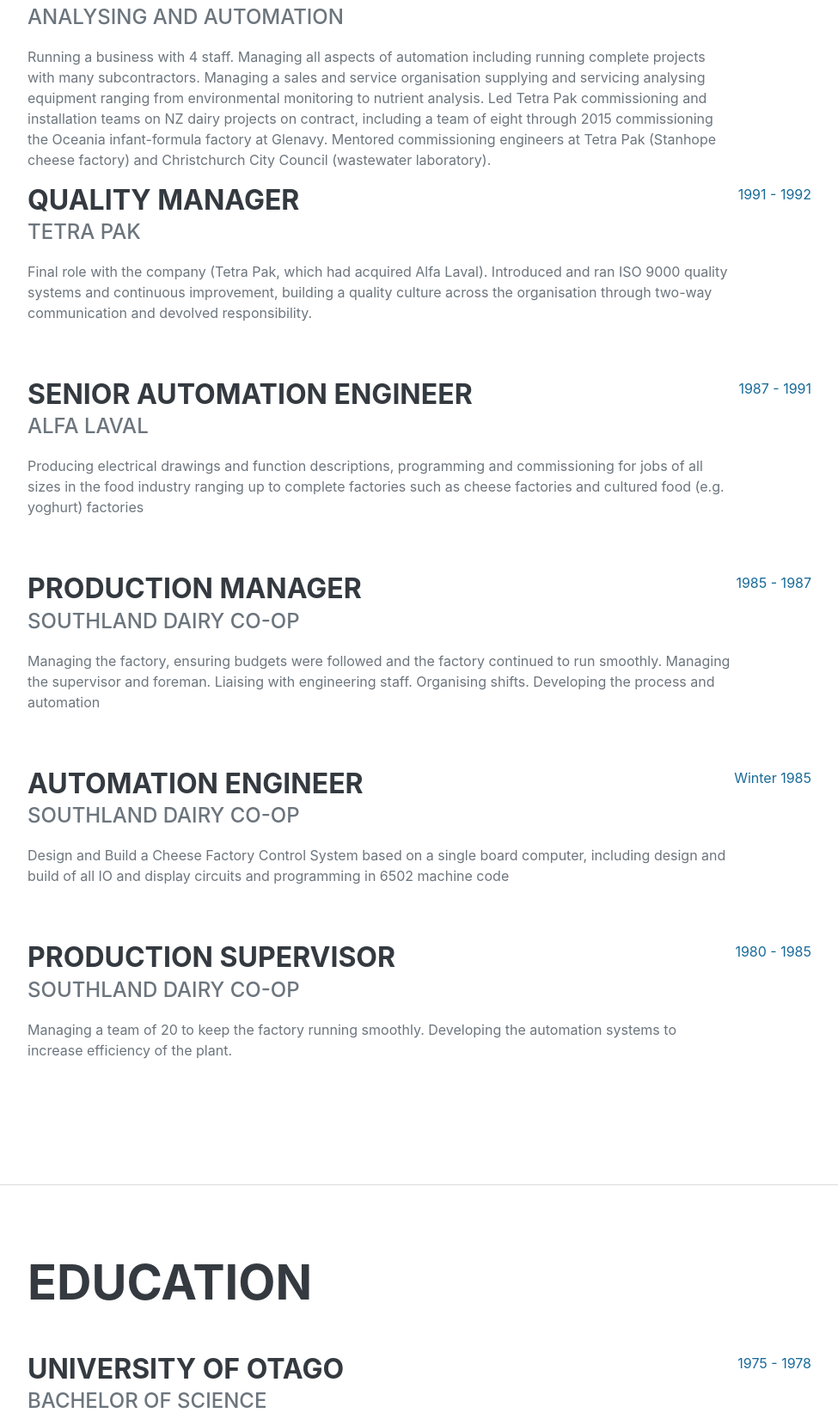
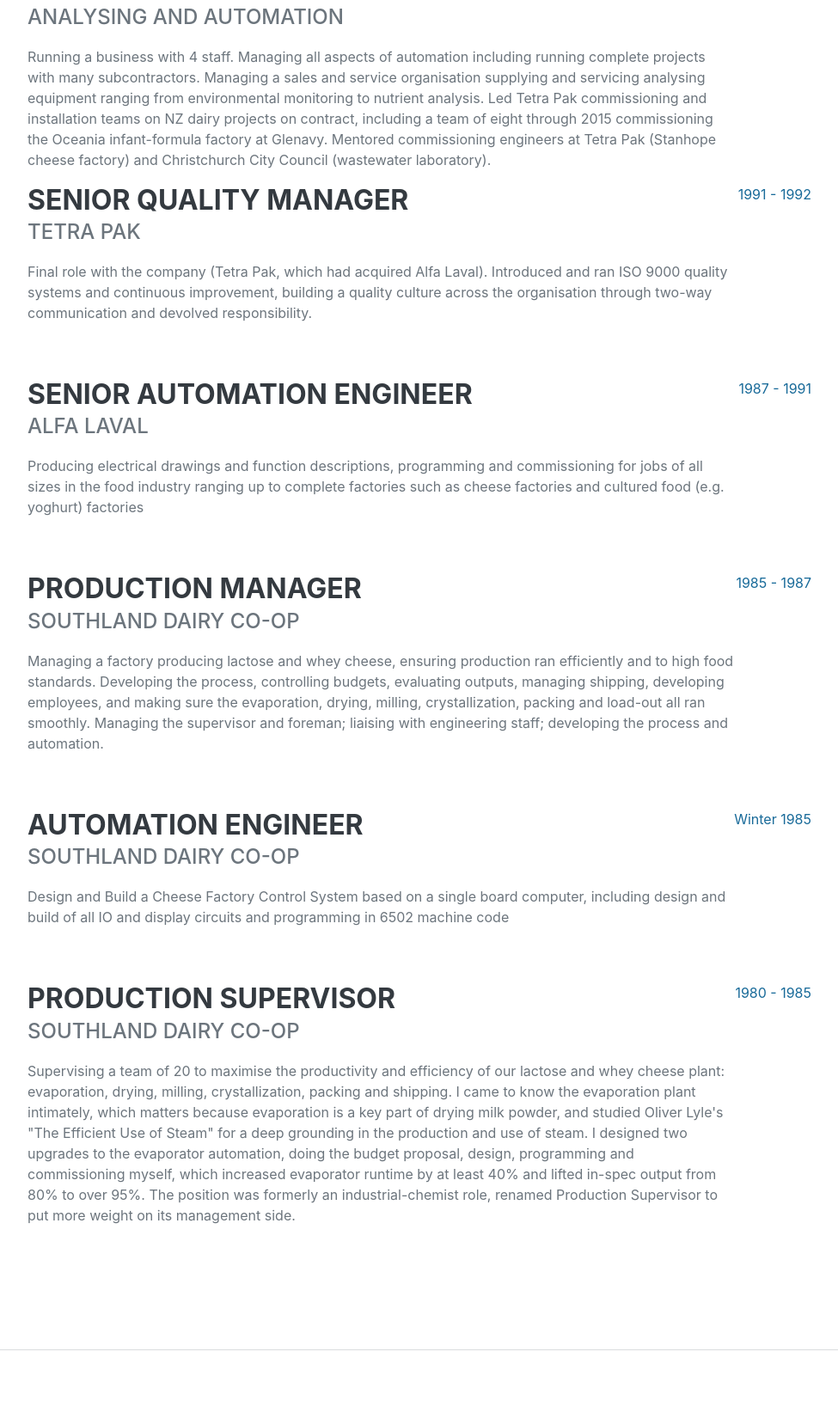
Before and after one commit to SYM-1/django-resume, a Django app: page / in a window 1280 px wide. Shown: the part 1033-2684 px from the top of the page at 86% size, without its empty margins (288-1263 px from the left). Run offline with Django 5.2, Linux system fonts and the light colour scheme; some libraries are stand-ins or nearby versions; some web fonts are replaced.

Commit message:
CV: add Edendale evaportator acievement to Production Supervisor entry

```diff
--- a/website/templates/home.html
+++ b/website/templates/home.html
@@ -71,7 +71,7 @@
                     </div>
                     <div class="d-flex flex-column flex-md-row justify-content-between mb-5">
                         <div class="flex-grow-1">
-                            <h3 class="mb-0">Quality Manager</h3>
+                            <h3 class="mb-0">Senior Quality Manager</h3>
                             <div class="subheading mb-3">Tetra Pak</div>
                             <p>Final role with the company (Tetra Pak, which had acquired Alfa Laval).  Introduced and ran ISO 9000 quality systems and continuous improvement, building a quality culture across the organisation through two-way communication and devolved responsibility.</p>
                         </div>
@@ -90,7 +90,7 @@
                         <div class="flex-grow-1">
                             <h3 class="mb-0">Production Manager</h3>
                             <div class="subheading mb-3">Southland Dairy Co-op</div>
-                            <p>Managing the factory, ensuring budgets were followed and the factory continued to run smoothly.  Managing the supervisor and foreman.  Liaising with engineering staff.  Organising shifts. Developing the process and automation</p>
+                            <p>Managing a factory producing lactose and whey cheese, ensuring production ran efficiently and to high food standards.  Developing the process, controlling budgets, evaluating outputs, managing shipping, developing employees, and making sure the evaporation, drying, milling, crystallization, packing and load-out all ran smoothly.  Managing the supervisor and foreman; liaising with engineering staff; developing the process and automation.</p>
                         </div>
                         <div class="flex-shrink-0"><span class="text-primary">1985 - 1987</span></div>
                     </div>
@@ -106,7 +106,7 @@
                         <div class="flex-grow-1">
                             <h3 class="mb-0">Production Supervisor</h3>
                             <div class="subheading mb-3">Southland Dairy Co-op</div>
-                            <p>Managing a team of 20 to keep the factory running smoothly.  Developing the automation systems to increase efficiency of the plant.</p>
+                            <p>Supervising a team of 20 to maximise the productivity and efficiency of our lactose and whey cheese plant: evaporation, drying, milling, crystallization, packing and shipping.  I came to know the evaporation plant intimately, which matters because evaporation is a key part of drying milk powder, and studied Oliver Lyle's "The Efficient Use of Steam" for a deep grounding in the production and use of steam.  I designed two upgrades to the evaporator automation, doing the budget proposal, design, programming and commissioning myself, which increased evaporator runtime by at least 40% and lifted in-spec output from 80% to over 95%.  The position was formerly an industrial-chemist role, renamed Production Supervisor to put more weight on its management side.</p>
                         </div>
                         <div class="flex-shrink-0"><span class="text-primary">1980 - 1985</span></div>
                     </div>
```
